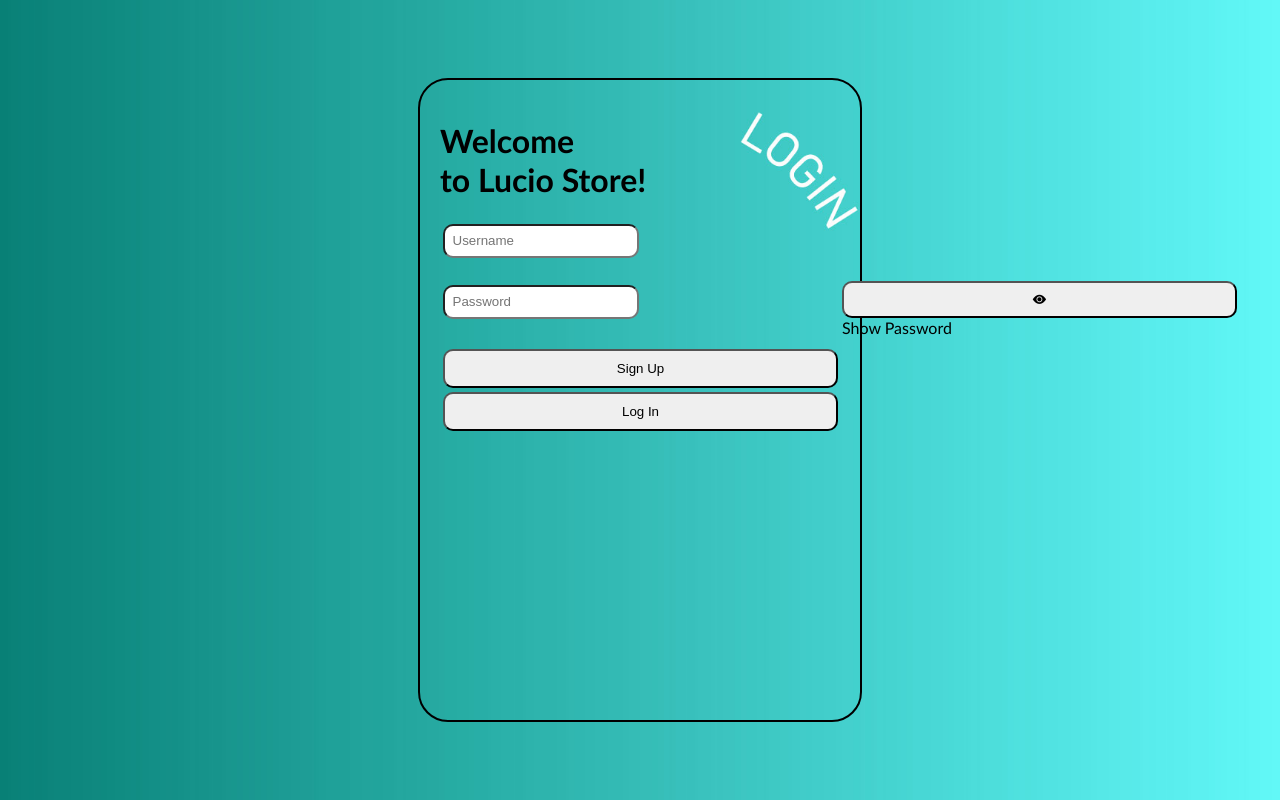
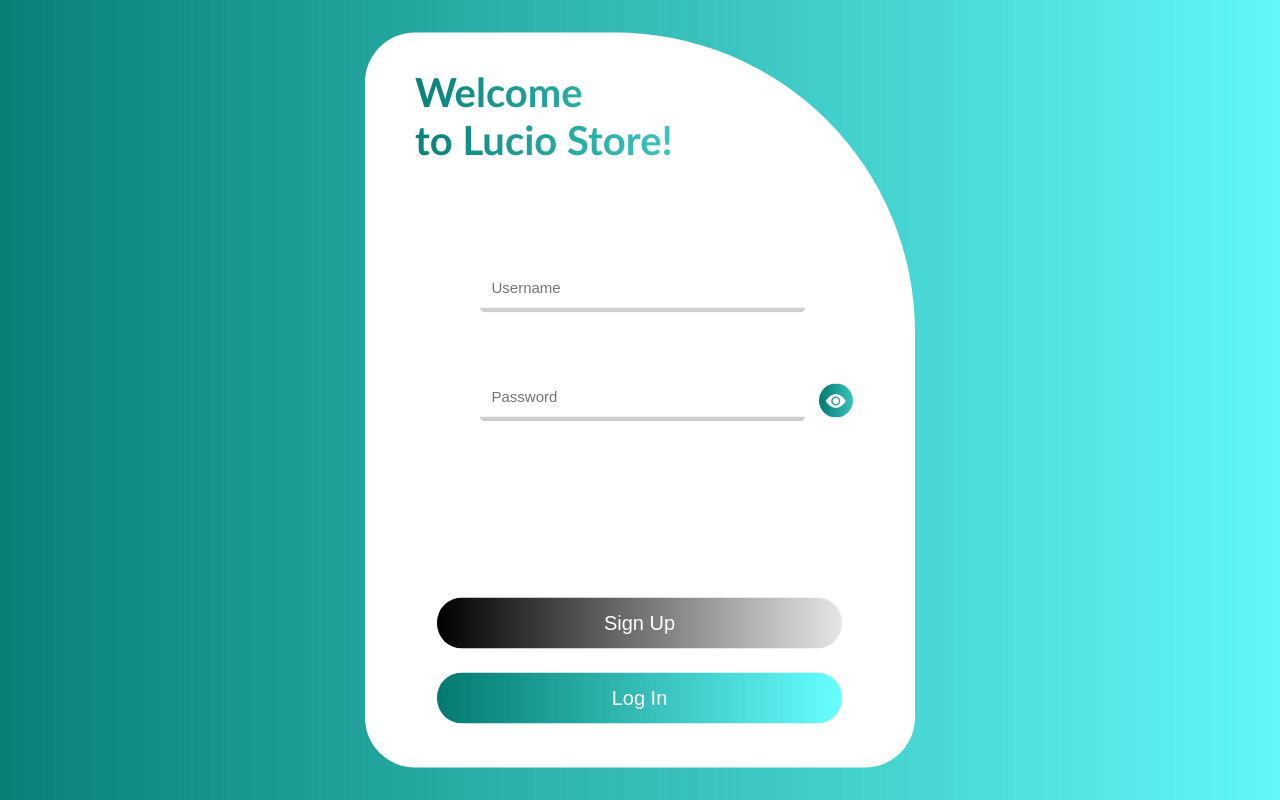
Before and after one commit to BlueLuscious/App, a Django app: page /login/ in a window 1280 px wide. Run offline with Django 4.2, Linux system fonts and the light colour scheme.

Commit message:
update loginStyles.css and login.html
loginStyles.CSS:
add background-image and animation (hover) to buttons.
add display stuff and animation (hover) to inputs border.
add display stuff to everything else.

login.html:
rename class

```diff
--- a/app/signup/static/CSS/loginStyles.css
+++ b/app/signup/static/CSS/loginStyles.css
@@ -8,27 +8,120 @@ body {
 }
 
 button {
-    padding: 10px;
-    width: 395px;
-    border-radius: 10px;
+    margin-left: 30px;
+    padding: 14px;
+    width: 405px;
+    color: white;
+    border: 0px;
+    border-radius: 25px;
+    background-image: url('../IMG/BackgroundGreen-BlueEscale.jpg');
+    background-size: cover;
+    font-size: 20px;
+    cursor: pointer;
+}
+
+button:hover {
+    animation: blink-hover 1s infinite;
+}
+@keyframes blink-hover {
+    0% {opacity: 0.7;}
+    50% {opacity: 0.7;}
+    100% {opacity: 0.7;}
 }
 
 input {
-    padding: 7.5px;
-    margin-bottom: 15px;
-    border-radius: 10px;
+    margin-left: 35px;
+    margin-top: 15px;
+    padding: 12px;
+    width: 325;
+    border: none;
+    border-bottom: 2px solid rgb(208, 207, 207);
+    border-bottom-width: 5px;
+    border-radius: 5px;
+    outline-color: transparent;
+    font-size: 15px;
+}
+
+input:hover {
+    border-color: rgb(124, 124, 124);
+}
+
+td {
+    padding-left: 20px;
+    display: flex;
+    justify-content: center;
+    align-items: center;
 }
 
 /* CLASS */
-.display {
+.login_form {
     padding: 20px;
     position: absolute;
-    /* text-align: center; */
     top: 50%;
     left: 50%;
-    width: 400px;
-    height: 600px;
+    width: 510px;
+    height: 695px;
     transform: translate(-50%, -50%);
-    border: 2px solid black;
-    border-radius: 30px;
+    background-color: white;
+    border-radius: 50px;
+    border-top-right-radius: 300px;
 }
+
+.title {
+    margin-top: 15px;
+    margin-bottom: 40px;
+    padding-bottom: 45px;
+    padding-left: 30px;
+    color: transparent;
+    background-image: url('../IMG/BackgroundGreen-BlueEscale.jpg');
+    background-size: cover;
+    -webkit-background-clip: text;
+    background-clip: text;
+    font-size: 40px;
+}
+
+.warning {
+    margin-left: 35px;
+    padding-top: 10px;
+    width: 400;
+    height: 30px;
+    text-align: center;
+    color: rgb(195, 20, 20);
+}
+
+/* ID */
+#warning_userdata {
+    margin-bottom: 82px;
+}
+
+#go_to_signup {
+    margin-bottom: 20px;
+    background-image: url('../IMG/BackgroundBlack-White-01.jpg');
+    background-size: cover;
+}
+
+#show_password_button {
+    margin: 0px;
+    padding: 0px;
+    width: 34px;
+    height: 34px;
+    position: absolute;
+    top: 47.7%;
+    left: 82.5%;
+}
+
+#show_password_popup {
+    margin: 0px;
+    padding: 15px;
+    width: 125px;
+    position: absolute;
+    top: 46.2%;
+    left: 91%;
+    border-radius: 6px;
+    opacity: 0;
+    transition: opacity 0.5s;
+    text-align: center;
+    color: white;
+    background-color: black;
+    font-size: 18px;
+}
--- a/app/templates/registration/login.html
+++ b/app/templates/registration/login.html
@@ -9,7 +9,7 @@
 <body>
     <form method="post" enctype="multipart/form-data" id="form">
         {% csrf_token %}
-        <div class="display">
+        <div class="login_form">
             <h1 class="title">Welcome <br> to Lucio Store!</h1>
             <table>
                 <tr>
```
